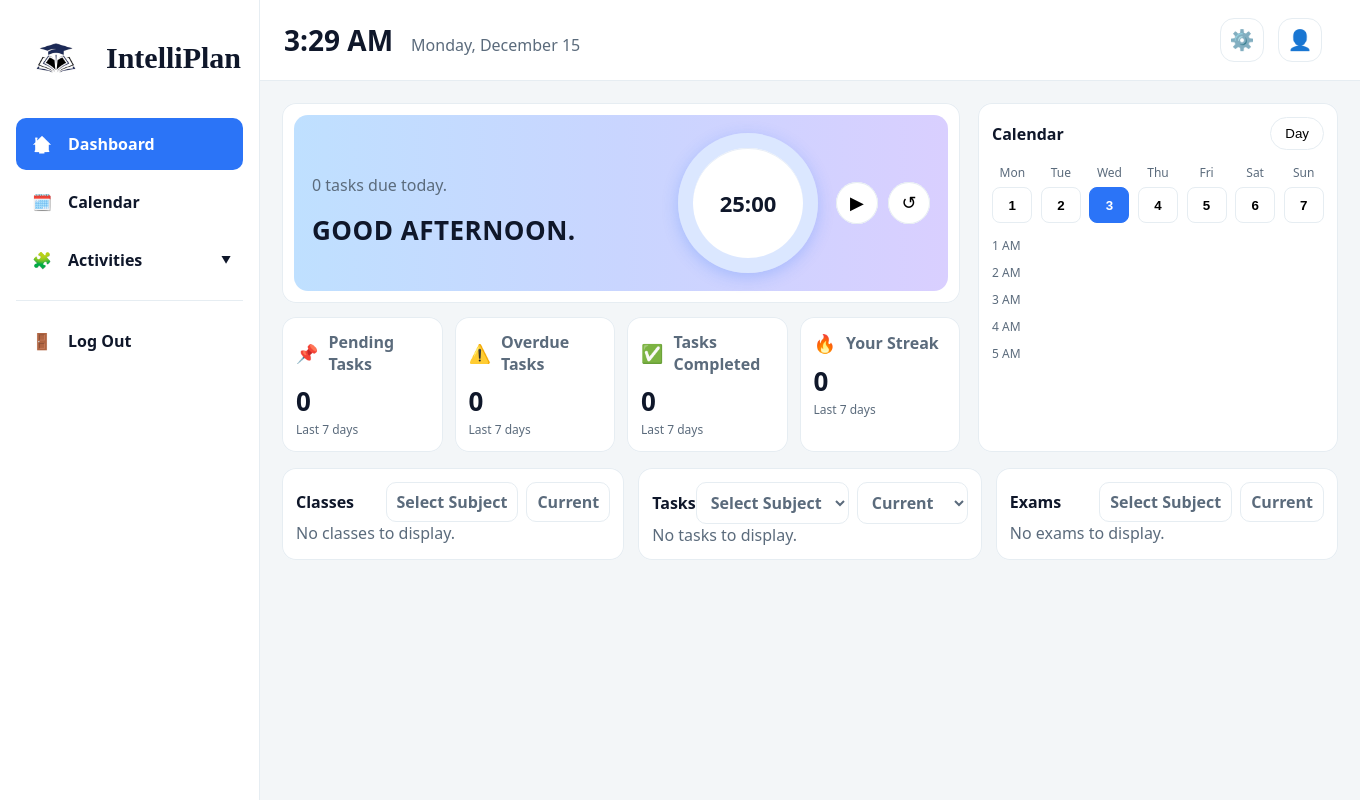
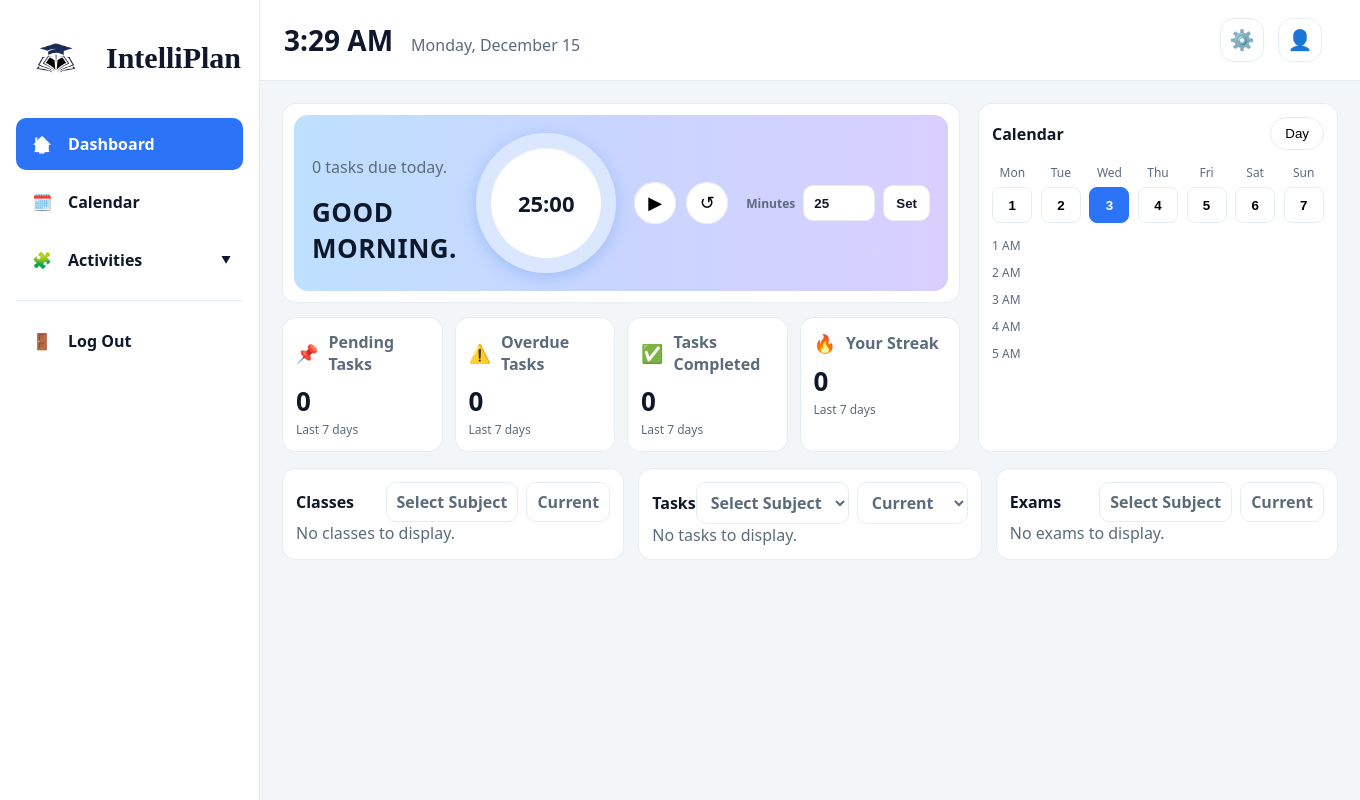
Before and after one commit to churlys/SE-INTELLIPLAN_SOFTWARE-ENGINEERING-GROUP, a PHP site: page /dashboard.php in a window 1360 px wide. Run offline with PHP 8.4, Linux system fonts and the light colour scheme; the visitor is signed in with stand-in values (Sample User, id 1); data that the repository does not hold is empty.

Commit message:
made changes in the dashboard the greeting is automated depending on the time of day timer can be manually set

```diff
--- a/Proj_IntelliPlan/assets/dashboard.js
+++ b/Proj_IntelliPlan/assets/dashboard.js
@@ -21,18 +21,62 @@ function formatDate(date) {
 function startLiveClock() {
   const timeEl = document.getElementById("liveTime");
   const dateEl = document.getElementById("liveDate");
+  const greetingEl = document.getElementById("greetingTitle");
+
+  function greetingForHour(hours) {
+    if (hours < 12) return "GOOD MORNING.";
+    if (hours < 18) return "GOOD AFTERNOON.";
+    return "GOOD EVENING.";
+  }
+
+  function updateGreeting(now) {
+    if (!greetingEl) return;
+    const next = greetingForHour(now.getHours());
+    if (greetingEl.textContent !== next) greetingEl.textContent = next;
+  }
+
   function tick() {
     const now = new Date();
     if (timeEl) timeEl.textContent = formatTime(now);
     if (dateEl) dateEl.textContent = formatDate(now);
+    updateGreeting(now);
   }
   tick();
   setInterval(tick, 1000);
 }
 
 // ===== Pomodoro Timer =====
-const DEFAULT_SECONDS = 25 * 60; // 25 minutes
-let remaining = DEFAULT_SECONDS;
+const DEFAULT_MINUTES = 25;
+const MIN_MINUTES = 1;
+const MAX_MINUTES = 180;
+const STORAGE_KEY_MINUTES = "intelliplan:pomodoroMinutes";
+
+function clampInt(value, min, max) {
+  const n = Number.parseInt(String(value), 10);
+  if (!Number.isFinite(n)) return min;
+  return Math.max(min, Math.min(max, n));
+}
+
+function loadSavedMinutes() {
+  try {
+    const raw = localStorage.getItem(STORAGE_KEY_MINUTES);
+    if (raw == null) return DEFAULT_MINUTES;
+    return clampInt(raw, MIN_MINUTES, MAX_MINUTES);
+  } catch {
+    return DEFAULT_MINUTES;
+  }
+}
+
+function saveMinutes(minutes) {
+  try {
+    localStorage.setItem(STORAGE_KEY_MINUTES, String(minutes));
+  } catch {
+    // ignore storage failures
+  }
+}
+
+let durationSeconds = loadSavedMinutes() * 60;
+let remaining = durationSeconds;
 let running = false;
 let intervalId = null;
 
@@ -40,13 +84,15 @@ const labelEl = document.getElementById("timerLabel");
 const ringEl = document.getElementById("timerRing");
 const startPauseBtn = document.getElementById("btnStartPause");
 const resetBtn = document.getElementById("btnReset");
+const minutesInputEl = document.getElementById("timerMinutes");
+const setTimerBtn = document.getElementById("btnSetTimer");
 
 function renderTimer() {
   const m = Math.floor(remaining / 60).toString().padStart(2, "0");
   const s = Math.floor(remaining % 60).toString().padStart(2, "0");
   if (labelEl) labelEl.textContent = `${m}:${s}`;
 
-  const progress = 1 - remaining / DEFAULT_SECONDS; // 0..1
+  const progress = durationSeconds > 0 ? (1 - remaining / durationSeconds) : 1; // 0..1
   const percent = Math.max(0, Math.min(100, Math.round(progress * 100)));
   if (ringEl) {
     ringEl.style.background =
@@ -63,8 +109,6 @@ function tickTimer() {
     running = false;
     clearInterval(intervalId);
     intervalId = null;
-    // Optional: notify user
-    // alert("Pomodoro finished!");
   }
   renderTimer();
 }
@@ -88,7 +132,17 @@ function pauseTimer() {
 }
 
 function resetTimer() {
-  remaining = DEFAULT_SECONDS;
+  remaining = durationSeconds;
+  pauseTimer();
+  renderTimer();
+}
+
+function applyMinutes(minutes) {
+  const m = clampInt(minutes, MIN_MINUTES, MAX_MINUTES);
+  durationSeconds = m * 60;
+  remaining = durationSeconds;
+  if (minutesInputEl) minutesInputEl.value = String(m);
+  saveMinutes(m);
   pauseTimer();
   renderTimer();
 }
@@ -102,10 +156,26 @@ if (startPauseBtn) {
 if (resetBtn) {
   resetBtn.addEventListener("click", resetTimer);
 }
+if (setTimerBtn) {
+  setTimerBtn.addEventListener("click", () => {
+    applyMinutes(minutesInputEl?.value ?? DEFAULT_MINUTES);
+  });
+}
+if (minutesInputEl) {
+  minutesInputEl.addEventListener("keydown", (e) => {
+    if (e.key === "Enter") {
+      e.preventDefault();
+      applyMinutes(minutesInputEl.value);
+    }
+  });
+}
 
 // ===== Initialize =====
 document.addEventListener("DOMContentLoaded", () => {
   startLiveClock();
+  if (minutesInputEl) {
+    minutesInputEl.value = String(durationSeconds / 60);
+  }
   renderTimer();
 
   // ===== Dashboard task widgets (stats + list) =====
--- a/Proj_IntelliPlan/assets/styles-dashboard.css
+++ b/Proj_IntelliPlan/assets/styles-dashboard.css
@@ -198,6 +198,42 @@ body {
   font-size: 18px;
 }
 .circle-btn:hover { background: var(--panel-2); }
+
+.timer-settings {
+  display: flex;
+  align-items: center;
+  gap: 8px;
+}
+.timer-settings-label {
+  font-size: 12px;
+  font-weight: 600;
+  color: var(--muted);
+}
+.timer-settings-input {
+  width: 72px;
+  height: 36px;
+  border-radius: 10px;
+  border: 1px solid var(--border);
+  background: var(--panel);
+  padding: 0 10px;
+  font-weight: 700;
+  color: var(--text);
+}
+.timer-settings-input:focus {
+  outline: none;
+  box-shadow: 0 0 0 3px rgba(43,116,247,0.18);
+}
+.timer-settings-btn {
+  height: 36px;
+  padding: 0 12px;
+  border-radius: 10px;
+  border: 1px solid var(--border);
+  background: var(--panel);
+  cursor: pointer;
+  font-weight: 700;
+  color: var(--text);
+}
+.timer-settings-btn:hover { background: var(--panel-2); }
 
 /* Stats row */
 .stats-row {
--- a/Proj_IntelliPlan/dashboard.php
+++ b/Proj_IntelliPlan/dashboard.php
@@ -94,7 +94,7 @@ $isActivitiesPage = in_array($currentPage, $activitiesPages, true);
             <div class="focus-card-inner">
               <div class="focus-info">
                 <p class="muted"><span id="dueTodayCount">0</span> task due today.</p>
-                <h2>GOOD AFTERNOON.</h2>
+                <h2 id="greetingTitle">GOOD AFTERNOON.</h2>
               </div>
               <div class="focus-timer">
                 <div class="timer-ring" id="timerRing" aria-label="Pomodoro progress">
@@ -105,6 +105,11 @@ $isActivitiesPage = in_array($currentPage, $activitiesPages, true);
                 <div class="timer-controls">
                   <button class="circle-btn" id="btnStartPause" aria-label="Start">▶</button>
                   <button class="circle-btn" id="btnReset" aria-label="Reset">↺</button>
+                </div>
+                <div class="timer-settings" aria-label="Timer duration">
+                  <label class="timer-settings-label" for="timerMinutes">Minutes</label>
+                  <input class="timer-settings-input" id="timerMinutes" type="number" min="1" max="180" step="1" value="25" inputmode="numeric" />
+                  <button class="timer-settings-btn" id="btnSetTimer" type="button">Set</button>
                 </div>
               </div>
             </div>
```
